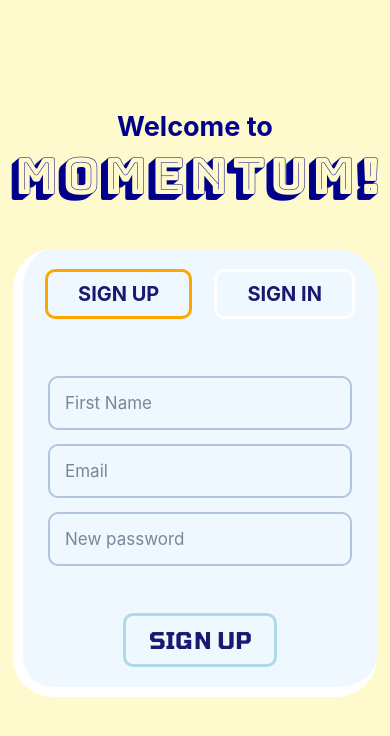
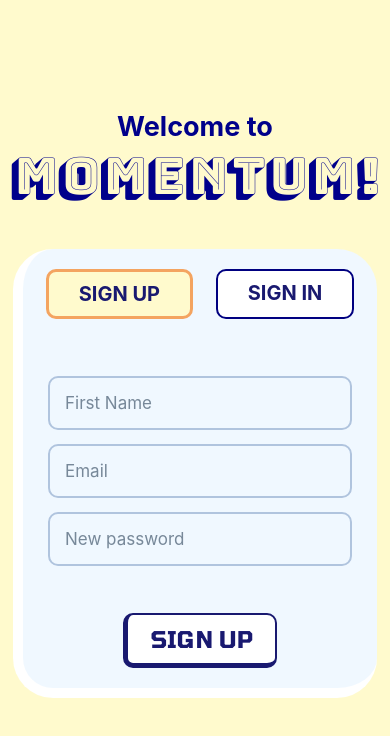
Before and after one commit to MariaS202/Momentum-FP, a React Native app: screen /Focus in a window 390 px wide. Shown: the top 736 px of the page. Built offline with nearby package versions, Linux system fonts and the light colour scheme.

Commit message:
minor updates

```diff
--- a/App.js
+++ b/App.js
@@ -19,7 +19,7 @@ export default function App(){
     const [fontLoaded, error] = useFonts({
         'Tomorrow': require('./assets/fonts/Tomorrow-Bold.ttf'),
         'Sriracha': require('./assets/fonts/Sriracha-Regular.ttf'),
-        'Bungee Shade': require('./assets/Bungee_Shade/BungeeShade-Regular.ttf'),
+        'Bungee Shade': require('./assets/fonts/Bungee_Shade/BungeeShade-Regular.ttf'),
         'mogra': require('./assets/fonts/Mogra-Regular.ttf'),
         'Noto-arabic' : require('./assets/fonts/NotoKufiArabic-Medium.ttf')
     })
--- a/Calendar.js
+++ b/Calendar.js
@@ -324,6 +324,7 @@ export default function Cal() {
                 <Text style={{fontSize: 28, marginTop: 35, fontWeight: 'bold', fontFamily: 'Tomorrow', color: 'midnightblue'}}>CALENDAR</Text>
                 <Text style={{fontSize: 25, marginTop: 35, fontFamily: 'Sriracha', color: 'orange'}}>{dayNames[d.getDay()]}</Text>
             </View>
+
             {/* MAIN CALENDAR AGENDA */}
             <Agenda
                 items={events}
@@ -373,7 +374,13 @@ export default function Cal() {
             />
 
             {/* Add new event */}
-            <TouchableOpacity style={styles.add_event} onPress={toggleModal}>
+            <TouchableOpacity style={styles.add_event}
+                onPress={()=> {
+                    toggleModal()
+                    setSelect1(false)
+                    setSelect2(false)
+                    setSelect3(false)
+                }}>
                 <Text style={styles.add_event_text}>ADD NEW EVENT</Text>
                 <Modal isVisible={isModalVisible}
                     onSwipeComplete={()=>setModalVisible(false)}
--- a/Focus.js
+++ b/Focus.js
@@ -167,7 +167,7 @@ export default function Focus({navigation}) {
 
             </View>
 
-            <View style={{flexDirection: 'row', alignSelf: 'center' , marginTop: 10}}>
+            <View style={{flexDirection: 'row', justifyContent: 'space-around', marginTop: 10}}>
                 {/* Pomodoro feature  */}
                 <TouchableOpacity style={styles.pom_button}
                     onPress={()=>{
@@ -259,7 +259,7 @@ const styles = StyleSheet.create({
     task_cell: {
         flexDirection: 'row',
         justifyContent: 'space-between',
-        marginTop: 15,
+        marginTop: 20,
         padding: 10,
         borderWidth: 1,
         borderRadius: 23,
--- a/Login.js
+++ b/Login.js
@@ -19,7 +19,7 @@ export default function Login({navigation}) {
     const {username, setUsername} = useContext(TasksContext)
     const {email, setEmail} = useContext(TasksContext)
     const {pass, setPass} = useContext(TasksContext)
-
+    // link for user authentication code with firebase auth -> https://firebase.google.com/docs/auth/web/password-auth
     // setting SignUp as the default display
     if(!signInMode && !signUpMode) {
         setSignUpMode(true)
@@ -203,20 +203,24 @@ const styles = StyleSheet.create({
         fontSize: 17,
     },
     buttons_siso_mode: {
-        borderWidth: 3,
+        borderWidth: 2,
         padding: 10,
         borderRadius: 10,
         paddingLeft: 30,
         paddingRight: 30,
-        borderColor: 'white'
+        borderColor: 'navy',
+        backgroundColor: 'white'
     },
     signup_signin_buttons: {
-        borderWidth: 3,
+        borderWidth: 2.5,
         padding: 10,
         borderRadius: 10,
         marginLeft: 100,
         marginRight: 100,
-        borderColor: 'lightblue'
+        borderColor: 'midnightblue',
+        backgroundColor: 'white',
+        borderBottomWidth: 5,
+        borderLeftWidth: 5
     },
     onSelectSiso: {
         borderWidth: 3,
@@ -224,7 +228,8 @@ const styles = StyleSheet.create({
         borderRadius: 10,
         paddingLeft: 30,
         paddingRight: 30,
-        borderColor: 'orange'
+        borderColor: 'sandybrown',
+        backgroundColor: 'lemonchiffon'
     }
 
 });
--- a/Settings.js
+++ b/Settings.js
@@ -12,11 +12,11 @@ import * as Calendar from 'expo-calendar';
 export default function Settings({navigation}) {
     const {pass, setPass} = useContext(TasksContext)
     const {email, setEmail} = useContext(TasksContext)
-    const [isNotifsEnabled, setIsNotifsEnabled] = useState(false);
+    const [isNotifsEnabled, setIsNotifsEnabled] = useState(true);
     const toggleNotifsSwitch = () => setIsNotifsEnabled(!isNotifsEnabled);
-    const [isLocEnabled, setIsLocEnabled] = useState(false)
+    const [isLocEnabled, setIsLocEnabled] = useState(true)
     const toggleLocsSwitch = () => setIsLocEnabled(!isLocEnabled)
-    const [isCalEnabled, setIsCalEnabled] = useState(false)
+    const [isCalEnabled, setIsCalEnabled] = useState(true)
     const toggleCalSwitch = ()=> setIsCalEnabled(!isCalEnabled)
 
     const userSignOut = () => {
@@ -49,7 +49,6 @@ export default function Settings({navigation}) {
         if(status !== 'granted') {
             console.log('Locations permissions not granted');
             setIsLocEnabled(false)
-                return
         }
         else {
             setIsLocEnabled(true)
@@ -97,8 +96,8 @@ export default function Settings({navigation}) {
                     <Switch
                         value={isNotifsEnabled}
                         onValueChange={()=>{
+                            notificationsPermission()
                             toggleNotifsSwitch()
-                            notificationsPermission()
                         }}
                         trackColor={{false: 'whitesmoke', true: 'lightblue'}}
                         thumbColor={isNotifsEnabled ? 'gold' : '#f4f3f4'}
@@ -110,8 +109,8 @@ export default function Settings({navigation}) {
                     <Switch
                         value={isLocEnabled}
                         onValueChange={()=>{
+                            locationsPermissions()
                             toggleLocsSwitch()
-                            locationsPermissions()
                         }}
                         trackColor={{false: 'whitesmoke', true: 'lightblue'}}
                         thumbColor={isLocEnabled ? 'gold' : '#f4f3f4'}
@@ -123,8 +122,8 @@ export default function Settings({navigation}) {
                     <Switch
                         value={isCalEnabled}
                         onValueChange={()=>{
+                            calendarPermissions()
                             toggleCalSwitch()
-                            calendarPermissions()
                         }}
                         trackColor={{false: 'whitesmoke', true: 'lightblue'}}
                         thumbColor={isCalEnabled ? 'gold' : '#f4f3f4'}
--- a/TimeTrack.js
+++ b/TimeTrack.js
@@ -195,7 +195,9 @@ const styles = StyleSheet.create({
         padding: 15,
         borderLeftWidth: 5,
         borderBottomWidth: 5,
-        borderColor: 'goldenrod'
+        borderColor: 'goldenrod',
+        paddingBottom: 50,
+        marginTop: 40
     },
     modal: {
         width: 350,
```
Also changed, not shown: assets/fonts/Bungee_Shade/BungeeShade-Regular.ttf (renamed from assets/Bungee_Shade/BungeeShade-Regular.ttf), assets/fonts/Bungee_Shade/OFL.txt (renamed from assets/Bungee_Shade/OFL.txt). Lines whose indentation alone changed are shown as unchanged.
